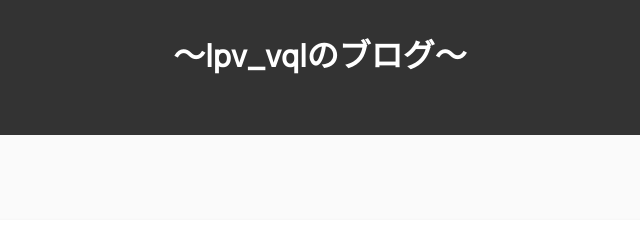
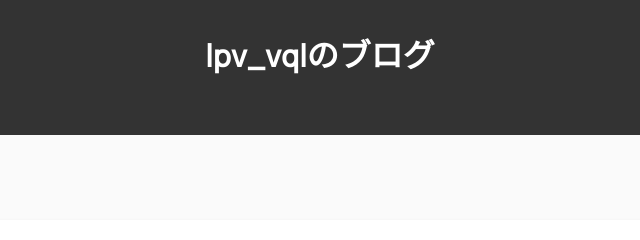
Before and after one commit to lpv-vql/lpv_vql-blog, a plain HTML site: page index.html in a window 1280 px wide. Shown: the top 240 px of the page, 320-960 px from the left. Drawn offline with Linux system fonts and the light colour scheme.

Commit message:
Update index.html

```diff
--- a/index.html
+++ b/index.html
@@ -98,7 +98,7 @@
 
 <body>
     <header>
-        <h1>～lpv_vqlのブログ～</h1>
+        <h1>lpv_vqlのブログ</h1>
     </header>
     <p style="font-size: 5px; color: #fafafa;">こんにちは。よく見つけられたね。</p>
     <div class="header-buttons">
```
